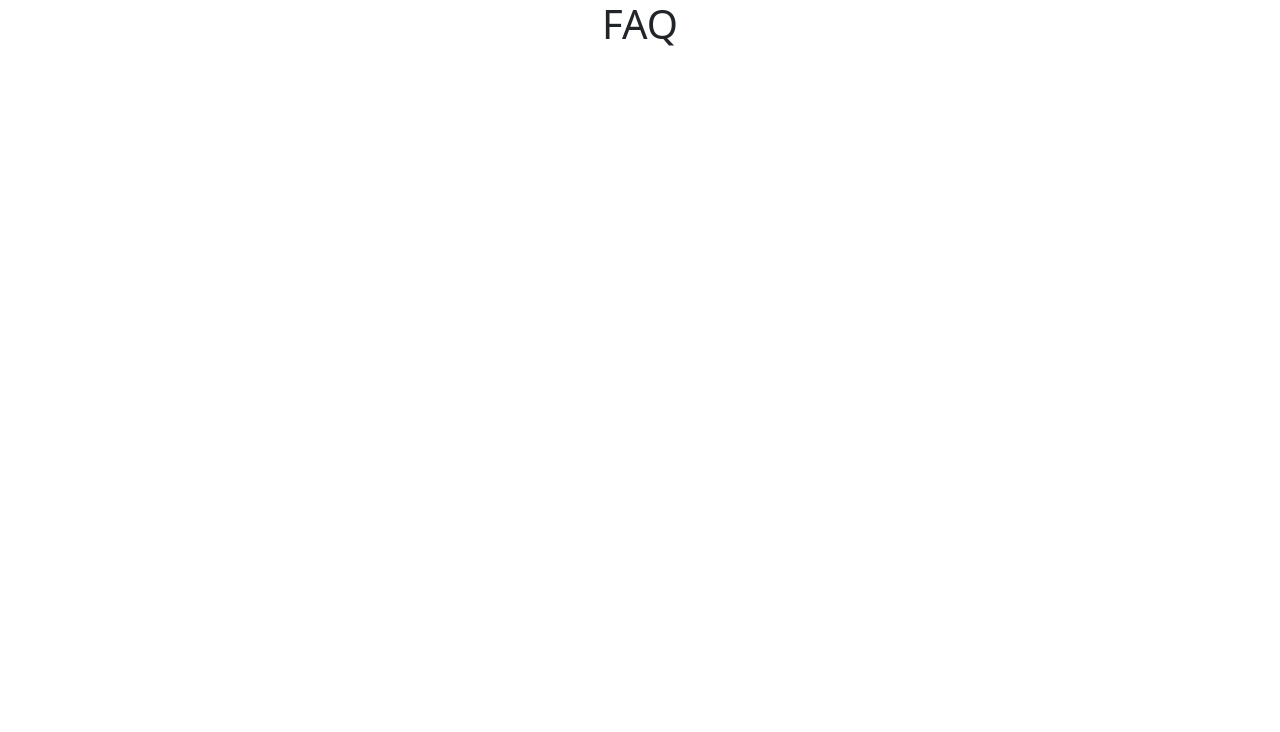
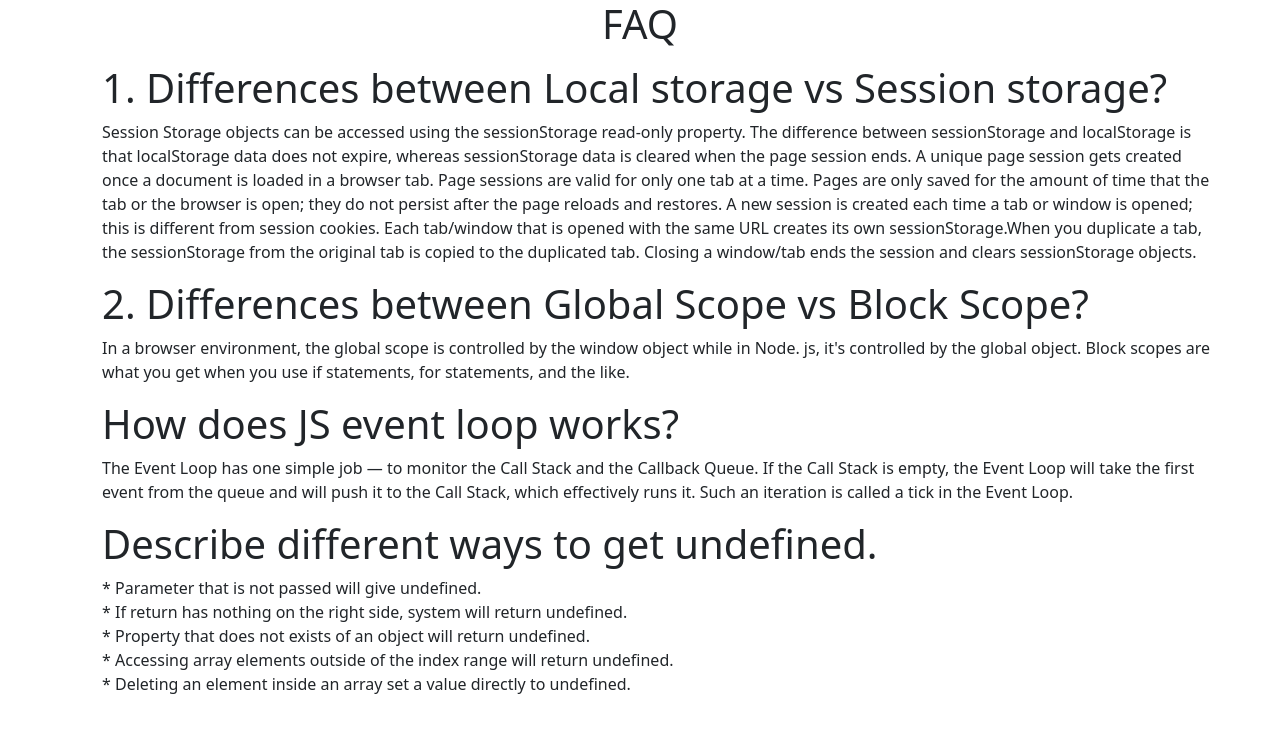
Before and after one commit to nkbadhon/speed-typer, a plain HTML site: page blog.html in a window 1280 px wide. Drawn offline with nearby package versions, Linux system fonts and the light colour scheme.

Commit message:
Final Draft

```diff
--- a/blog.html
+++ b/blog.html
@@ -15,6 +15,48 @@
         <h1>FAQ</h1>
     </header>
 
+    <menu>
+        <section class="container">
+            <article>
+                <h1>1. Differences between Local storage vs Session storage?</h1>
+                <p>Session Storage objects can be accessed using the sessionStorage read-only property. The difference
+                    between sessionStorage and localStorage is that localStorage data does not expire, whereas
+                    sessionStorage data is cleared when the page session ends.
+
+                    A unique page session gets created once a document is loaded in a browser tab. Page sessions are
+                    valid for only one tab at a time. Pages are only saved for the amount of time that the tab or the
+                    browser is open; they do not persist after the page reloads and restores. A new session is created
+                    each time a tab or window is opened; this is different from session cookies. Each tab/window that is
+                    opened with the same URL creates its own sessionStorage.When you duplicate a tab, the sessionStorage
+                    from the original tab is copied to the duplicated tab. Closing a window/tab ends the session and
+                    clears sessionStorage objects.</p>
+            </article>
+            <article>
+                <h1>2. Differences between Global Scope vs Block Scope?</h1>
+                <p>In a browser environment, the global scope is controlled by the window object while in Node. js, it's
+                    controlled by the global object. Block scopes are what you get when you use if statements, for
+                    statements, and the like.</p>
+            </article>
+            <article>
+                <h1>How does JS event loop works?</h1>
+                <p>The Event Loop has one simple job — to monitor the Call Stack and the Callback Queue. If the Call
+                    Stack is empty, the Event Loop will take the first event from the queue and will push it to the Call
+                    Stack, which effectively runs it. Such an iteration is called a tick in the Event Loop.</p>
+            </article>
+            <article>
+                <h1>Describe different ways to get undefined.</h1>
+                <p>
+                    * Parameter that is not passed will give undefined. <br>
+                    * If return has nothing on the right side, system will return undefined.<br>
+                    * Property that does not exists of an object will return undefined.<br>
+                    * Accessing array elements outside of the index range will return undefined.<br>
+                    * Deleting an element inside an array
+                    set a value directly to undefined.<br>
+                </p>
+            </article>
+        </section>
+    </menu>
+
     <script src="https://cdn.jsdelivr.net/npm/bootstrap@5.2.1/dist/js/bootstrap.bundle.min.js"
         integrity="sha384-u1OknCvxWvY5kfmNBILK2hRnQC3Pr17a+RTT6rIHI7NnikvbZlHgTPOOmMi466C8"
         crossorigin="anonymous"></script>
```
